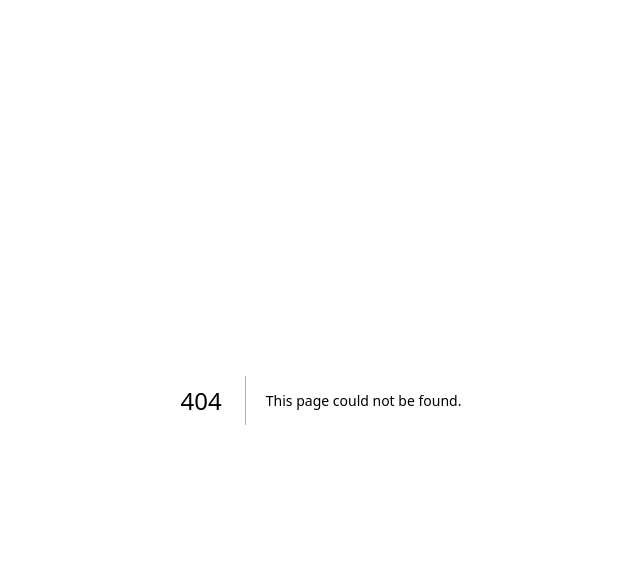
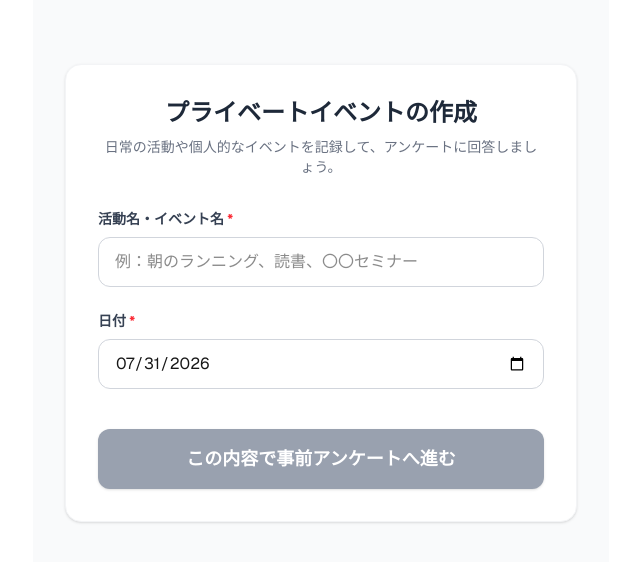
Before and after one commit to hiroto-code/2hfs-app, a Next.js app: page /create-private-event in a window 1280 px wide. Before the commit this address had no page. Shown: the top 562 px of the page, without its empty margins (319-959 px from the left). Built offline with nearby package versions, Linux system fonts and the light colour scheme; no server answers.

Commit message:
プライベートイベント作成機能の追加とリンクの修正

```diff
--- /dev/null
+++ b/app/create-private-event/page.tsx
@@ -0,0 +1,106 @@
+'use client';
+
+import { useState } from 'react';
+import { useRouter } from 'next/navigation';
+import { supabase } from '../../lib/supabase'; // パスがエラーになる場合は '../../../lib/supabase' 等に調整してください
+
+export default function CreatePrivateEventPage() {
+  const router = useRouter();
+  const [title, setTitle] = useState('');
+
+  // 今日の日付を初期値に設定 (YYYY-MM-DD)
+  const [eventDate, setEventDate] = useState(() => {
+    const today = new Date();
+    // タイムゾーンのズレを防ぐための処理
+    today.setMinutes(today.getMinutes() - today.getTimezoneOffset());
+    return today.toISOString().split('T')[0];
+  });
+
+  const [loading, setLoading] = useState(false);
+
+  const handleSubmit = async (e: React.FormEvent) => {
+    e.preventDefault();
+    if (!title) return;
+    setLoading(true);
+
+    // 一意のイベントIDを生成（prv_ + 現在のタイムスタンプ）
+    const eventId = `prv_${Date.now()}`;
+
+    try {
+      // eventsテーブルに新しいイベントを登録
+      const { error } = await supabase
+        .from('events')
+        .insert([
+          {
+            id: eventId,
+            title: title,          // イベント名
+            event_name: title,     // 念のため両方のカラムに対応
+            event_date: eventDate, // 日付
+            date: eventDate,       // 念のため両方のカラムに対応
+          }
+        ]);
+
+      if (error) throw error;
+
+      // 作成した固有のイベントIDを使って、事前アンケート(2HFS)へ遷移
+      router.push(`/p/${eventId}/pre`);
+
+    } catch (err) {
+      console.error('イベントの作成に失敗しました:', err);
+      alert('イベントの作成に失敗しました。');
+      setLoading(false);
+    }
+  };
+
+  return (
+    <div className="max-w-xl mx-auto p-4 md:p-8 font-sans bg-gray-50 min-h-screen">
+      <div className="bg-white p-6 md:p-8 rounded-2xl border border-gray-100 shadow-sm mt-8">
+        <h1 className="text-2xl font-bold text-gray-800 mb-2 text-center">
+          プライベートイベントの作成
+        </h1>
+        <p className="text-sm text-gray-500 text-center mb-8">
+          日常の活動や個人的なイベントを記録して、アンケートに回答しましょう。
+        </p>
+
+        <form onSubmit={handleSubmit} className="space-y-6">
+          <div>
+            <label className="block text-sm font-bold text-gray-700 mb-2">
+              活動名・イベント名 <span className="text-red-500">*</span>
+            </label>
+            <input
+              type="text"
+              value={title}
+              onChange={(e) => setTitle(e.target.value)}
+              placeholder="例：朝のランニング、読書、〇〇セミナー"
+              className="w-full px-4 py-3 rounded-xl border border-gray-300 focus:ring-2 focus:ring-indigo-500 focus:border-indigo-500 outline-none transition-shadow"
+              required
+            />
+          </div>
+
+          <div>
+            <label className="block text-sm font-bold text-gray-700 mb-2">
+              日付 <span className="text-red-500">*</span>
+            </label>
+            <input
+              type="date"
+              value={eventDate}
+              onChange={(e) => setEventDate(e.target.value)}
+              className="w-full px-4 py-3 rounded-xl border border-gray-300 focus:ring-2 focus:ring-indigo-500 focus:border-indigo-500 outline-none transition-shadow"
+              required
+            />
+          </div>
+
+          <div className="pt-4">
+            <button
+              type="submit"
+              disabled={loading || !title}
+              className="w-full bg-indigo-600 hover:bg-indigo-700 text-white font-bold text-lg px-4 py-4 rounded-xl transition-colors shadow-sm disabled:bg-gray-400"
+            >
+              {loading ? '準備中...' : 'この内容で事前アンケートへ進む'}
+            </button>
+          </div>
+        </form>
+      </div>
+    </div>
+  );
+}
--- a/app/my/[participant_id]/page.tsx
+++ b/app/my/[participant_id]/page.tsx
@@ -179,8 +179,8 @@ export default function MyDashboardPage({ params }: { params: Promise<{ particip
         </div>
 
         {/* 👇 テキストを「プライベートイベントの回答をする」に変更しました */}
-        <Link
-          href="/p/private/pre"
+      <Link
+          href="/create-private-event"
           className="bg-indigo-600 hover:bg-indigo-700 text-white font-bold text-sm px-4 py-2.5 rounded-xl transition-colors shadow-sm inline-block text-center"
         >
           📋 プライベートイベントの回答をする
```
